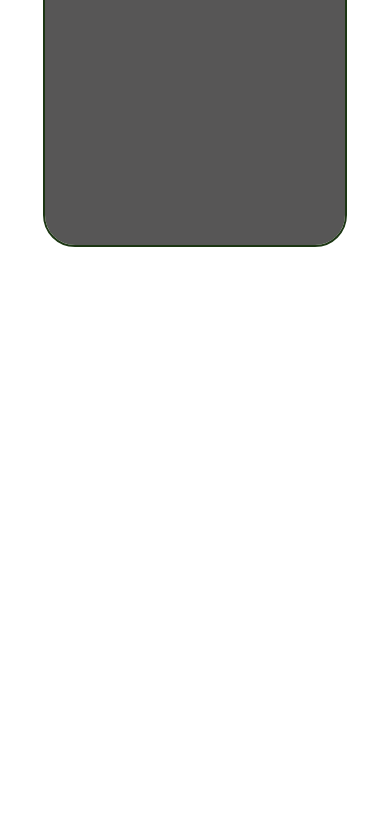
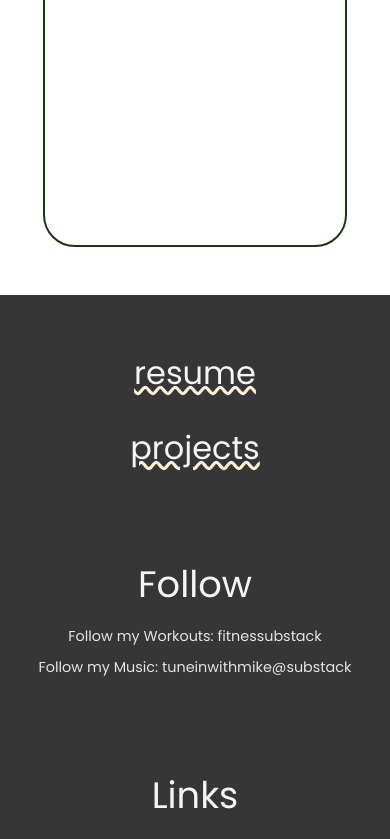
Before and after one commit to sparklingwaterlemon/Portfolio, a React (Create React App) app: page / in a window 390 px wide. Shown: the part 3349-4188 px from the top of the page. Before the commit the page ends 3644 px from the top, so only its background shows below. Built offline with nearby package versions, Linux system fonts and the light colour scheme.

Commit message:
FOOTER MOBILE CSS COMPLETE

```diff
--- a/src/Components/ContactSection/ContactSection.css
+++ b/src/Components/ContactSection/ContactSection.css
@@ -1,6 +1,6 @@
 #contact {
     /* background-color: rgba(147, 147, 147, 0.4); */
-    height: 100vh;
+    height: auto;
     width: 100%;
     display: flex;
     flex-wrap: wrap;
@@ -138,7 +138,7 @@
 .contact-image {
     outline: 2px solid #1c3613;
     background-color: #fcd0de;
-    background-color: rgb(87, 86, 86);
+    background-color: white;
     width: var(--contact-form-width);
     height: 535px;
 
@@ -147,7 +147,7 @@
 
     margin-left: 3vw;
     border-radius: 30px;
-    z-index: 2;
+    z-index: 1;
 }
 
 
--- a/src/Components/FooterSection/FooterSection.css
+++ b/src/Components/FooterSection/FooterSection.css
@@ -129,3 +129,28 @@
     width: 100%;
     padding: 2px;
 }
+
+@media only screen and (max-width: 640px){
+    #footer{
+        width: 100%;
+        height: auto;
+        flex-direction: column;
+        align-items: center;
+    }
+    .resume-footer{
+        width: 100%;
+        /* height: auto; */
+    }
+    .follow-footer{
+        width: 100%;
+        /* height: auto; */
+    }
+    .link-footer{
+        width: 100%;
+    }
+    .self-footer{
+        /* outline: 2px solid orange; */
+        width: 100%;
+        margin-bottom: 60px;
+    }
+}
--- a/src/Pages/App/App.jsx
+++ b/src/Pages/App/App.jsx
@@ -5,8 +5,8 @@ import HeroSection from '../../Components/HeroSection/HeroSection';
 import AboutSection from '../../Components/AboutSection/AboutSection';
 import ProjectSectionD from '../../Components/ProjectSectionD/ProjectSectionD';
 import ContactSection from '../../Components/ContactSection/ContactSection';
-// import ScrollToTop from '../../Utilities/ScrollToTop/ScrollToTop';
-// import FooterSection from '../../Components/FooterSection/FooterSection';
+import ScrollToTop from '../../Utilities/ScrollToTop/ScrollToTop';
+import FooterSection from '../../Components/FooterSection/FooterSection';
 
 
 // import ProjectSectionA from '../../Components/ProjectSectionA/ProjectSectionA';
@@ -22,8 +22,8 @@ export default function App() {
       <AboutSection />
       <ProjectSectionD />
       <ContactSection />
-      {/* <ScrollToTop /> */}
-      {/* <FooterSection /> */}
+      <ScrollToTop />
+      <FooterSection />
 
       {/* <ProjectSectionA /> */}
       {/* <section id="github">GitHub</section> */}
```
